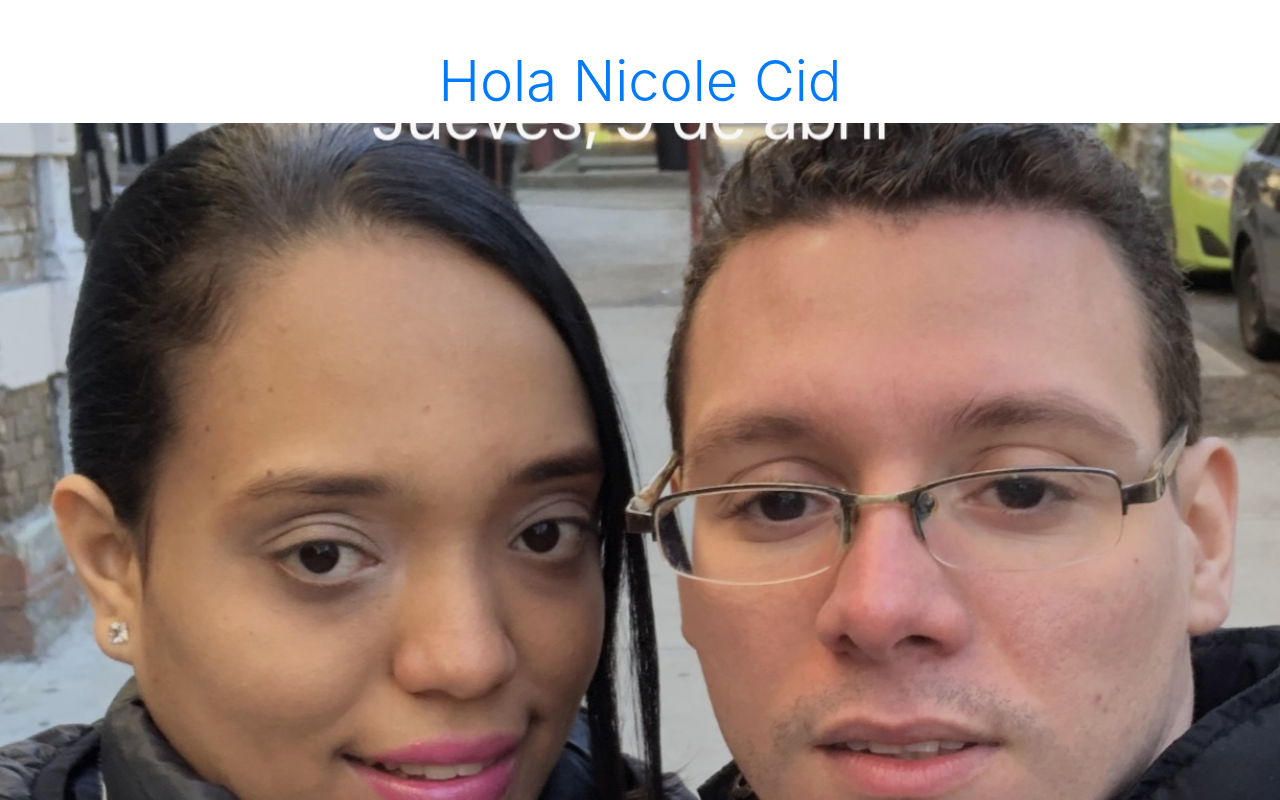
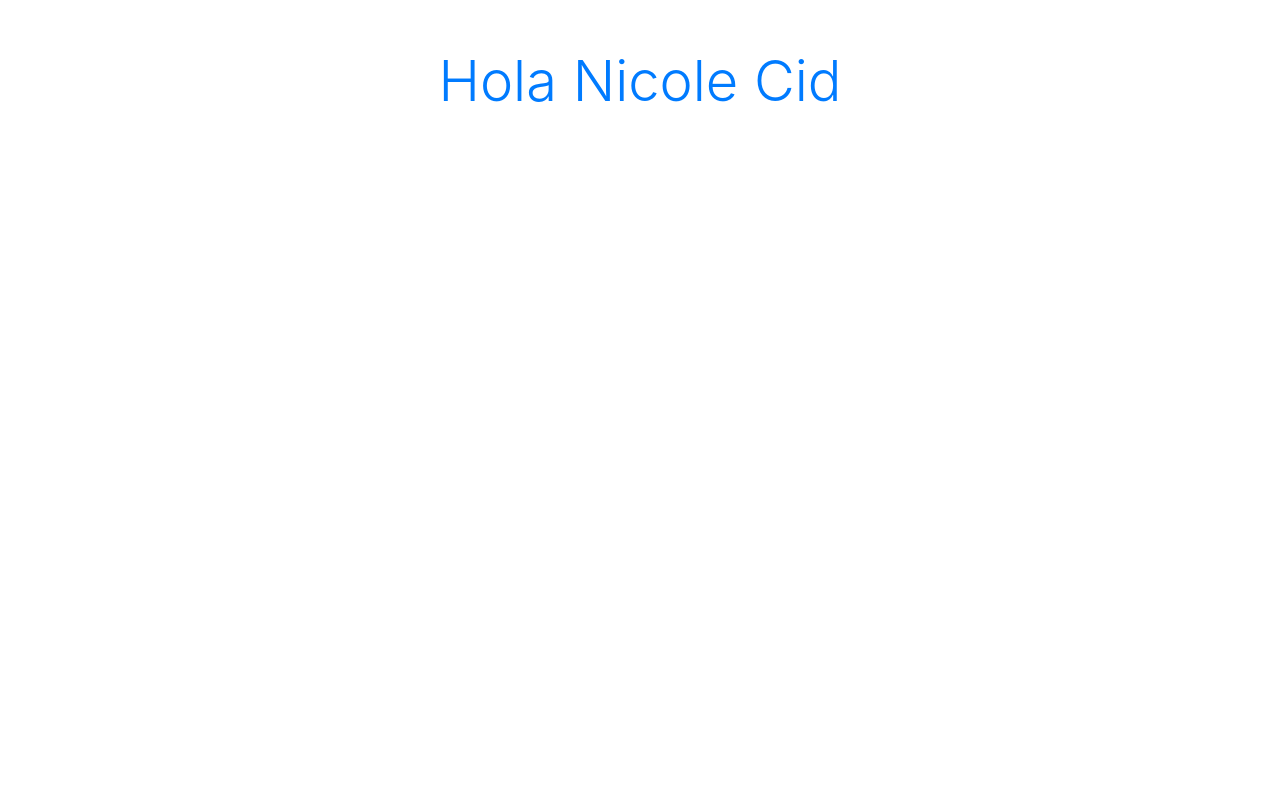
Before and after one commit to bernardocid27/bernardocid27.github.io, a plain HTML site: page index.html in a window 1280 px wide. Shown: the top 800 px of the page. Drawn offline with nearby package versions, Linux system fonts and the light colour scheme.

Commit message:
quite imagen

```diff
--- a/index.html
+++ b/index.html
@@ -14,7 +14,7 @@
     <!-- <h1 class="text-center mt-5 display-4 text-primary">Hello, world! con Github page</h1> -->
     <h2 class="text-center mt-5 display-4 text-primary">Hola Nicole Cid</h2>
 
-    <img src="images/foto1.jpg" style="width:100%">
+    <!--<img src="images/foto1.jpg" style="width:100%"> -->
     <!-- Optional JavaScript -->
     <!-- jQuery first, then Popper.js, then Bootstrap JS -->
     <script src="https://code.jquery.com/jquery-3.5.1.slim.min.js" integrity="sha384-DfXdz2htPH0lsSSs5nCTpuj/zy4C+OGpamoFVy38MVBnE+IbbVYUew+OrCXaRkfj" crossorigin="anonymous"></script>
```
